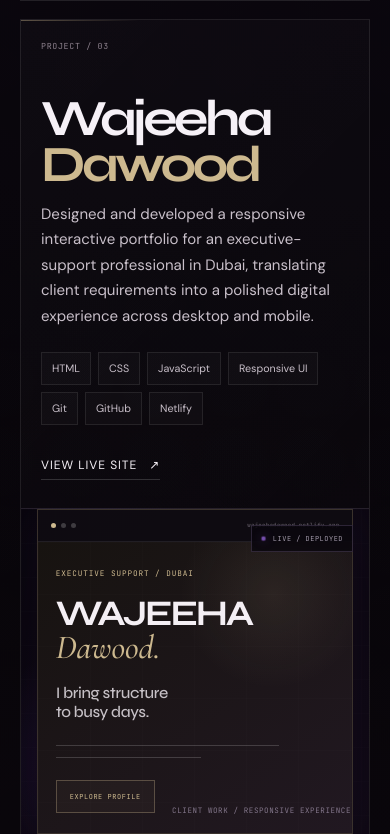
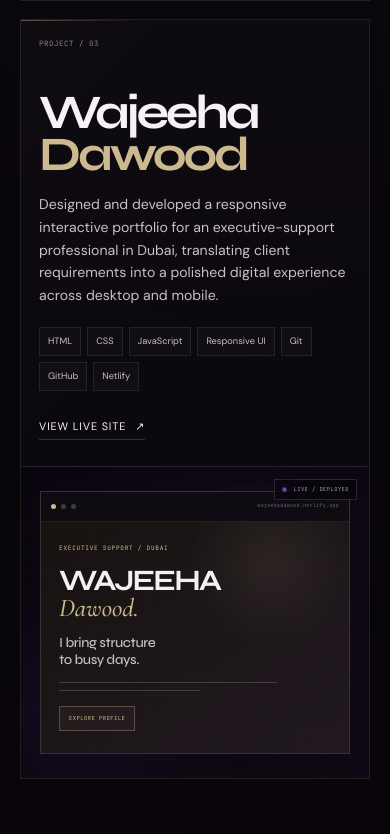
Before and after one commit to KhadijaAzhar902/khadija-portfolio, a plain HTML site: page index.html in a window 390 px wide. Shown: the part 3060-3894 px from the top of the page. Drawn offline with nearby package versions, Linux system fonts and the light colour scheme.

Commit message:
FINAAAAAAAAAAL

```diff
--- a/style.css
+++ b/style.css
@@ -3651,3 +3651,233 @@ img {
   }
 
 }
+
+/* =========================================================
+   FINAL MOBILE FIX — CLIENT PROJECT CARD
+========================================================= */
+
+@media (max-width: 720px) {
+
+  /* Keep project clear of fixed header when jumping to section */
+  #projects {
+    scroll-margin-top: 82px;
+  }
+
+  /* CLIENT CARD */
+  .client-card {
+    min-height: 0 !important;
+    display: grid !important;
+    grid-template-columns: 1fr !important;
+    overflow: hidden !important;
+  }
+
+
+  /* TOP LABELS */
+  .client-card .project-meta {
+    top: 18px !important;
+    left: 18px !important;
+    right: 18px !important;
+
+    font-size: .46rem !important;
+  }
+
+
+  /* COPY AREA */
+  .client-card .project-copy {
+    padding: 72px 18px 26px !important;
+  }
+
+
+  /* WAJEEHA DAWOOD */
+  .client-card .project-copy h3 {
+    margin-bottom: 18px !important;
+
+    font-size: clamp(2.7rem, 13vw, 3.55rem) !important;
+    line-height: .86 !important;
+    letter-spacing: -.065em !important;
+  }
+
+  .client-card .project-copy h3 span {
+    display: block !important;
+  }
+
+
+  /* DESCRIPTION */
+  .client-card .project-copy > p {
+    max-width: 100% !important;
+
+    margin-bottom: 20px !important;
+
+    font-size: .91rem !important;
+    line-height: 1.62 !important;
+  }
+
+
+  /* TECH TAGS */
+  .client-card .tech-row {
+    gap: 6px !important;
+    margin-bottom: 22px !important;
+  }
+
+  .client-card .tech-row span {
+    padding: 6px 8px !important;
+    font-size: .58rem !important;
+  }
+
+
+  /* LIVE LINK */
+  .client-card .project-link {
+    font-size: .68rem !important;
+    gap: 9px !important;
+  }
+
+
+  /* =======================================================
+     PREVIEW — COMPACT, NOT AN ENTIRE SECOND WEBSITE
+  ======================================================= */
+
+  .client-visual {
+    min-height: 260px !important;
+
+    padding: 24px 16px !important;
+
+    display: flex !important;
+    align-items: center !important;
+    justify-content: center !important;
+  }
+
+
+  .client-browser {
+    width: 100% !important;
+    max-width: 330px !important;
+
+    transform: none !important;
+
+    margin: 0 auto !important;
+  }
+
+
+  /* browser header */
+  .client-browser-bar {
+    min-height: 30px !important;
+    padding: 0 10px !important;
+  }
+
+  .client-browser-bar > span {
+    max-width: 180px !important;
+
+    overflow: hidden !important;
+    text-overflow: ellipsis !important;
+    white-space: nowrap !important;
+
+    font-size: .32rem !important;
+  }
+
+
+  /* preview content */
+  .client-browser-screen {
+    min-height: 190px !important;
+
+    padding: 22px 18px !important;
+  }
+
+
+  .client-kicker {
+    margin-bottom: 14px !important;
+
+    font-size: .38rem !important;
+  }
+
+
+  .client-name {
+    margin-bottom: 15px !important;
+  }
+
+  .client-name strong {
+    font-size: 2rem !important;
+    line-height: .85 !important;
+  }
+
+  .client-name em {
+    margin-top: 3px !important;
+
+    font-size: 1.75rem !important;
+  }
+
+
+  .client-browser-screen p {
+    margin-bottom: 14px !important;
+
+    font-size: .86rem !important;
+    line-height: 1.25 !important;
+  }
+
+
+  .client-ui-line {
+    margin-top: 7px !important;
+  }
+
+
+  .client-mini-button {
+    margin-top: 15px !important;
+
+    padding: 7px 9px !important;
+
+    font-size: .34rem !important;
+  }
+
+
+  /* Live badge — smaller and inside card */
+  .client-live {
+    top: 12px !important;
+    right: 12px !important;
+
+    padding: 5px 7px !important;
+
+    font-size: .34rem !important;
+  }
+
+
+  /* remove clutter */
+  .client-visual .visual-caption {
+    display: none !important;
+  }
+
+}
+
+
+/* =========================================================
+   IPHONE 13 / SMALLER
+========================================================= */
+
+@media (max-width: 430px) {
+
+  .client-card .project-copy h3 {
+    font-size: 3rem !important;
+  }
+
+  .client-card .project-copy > p {
+    font-size: .88rem !important;
+  }
+
+  .client-visual {
+    min-height: 235px !important;
+  }
+
+  .client-browser {
+    max-width: 310px !important;
+  }
+
+  .client-browser-screen {
+    min-height: 180px !important;
+  }
+
+  .client-name strong {
+    font-size: 1.85rem !important;
+  }
+
+  .client-name em {
+    font-size: 1.6rem !important;
+  }
+
+}
```
